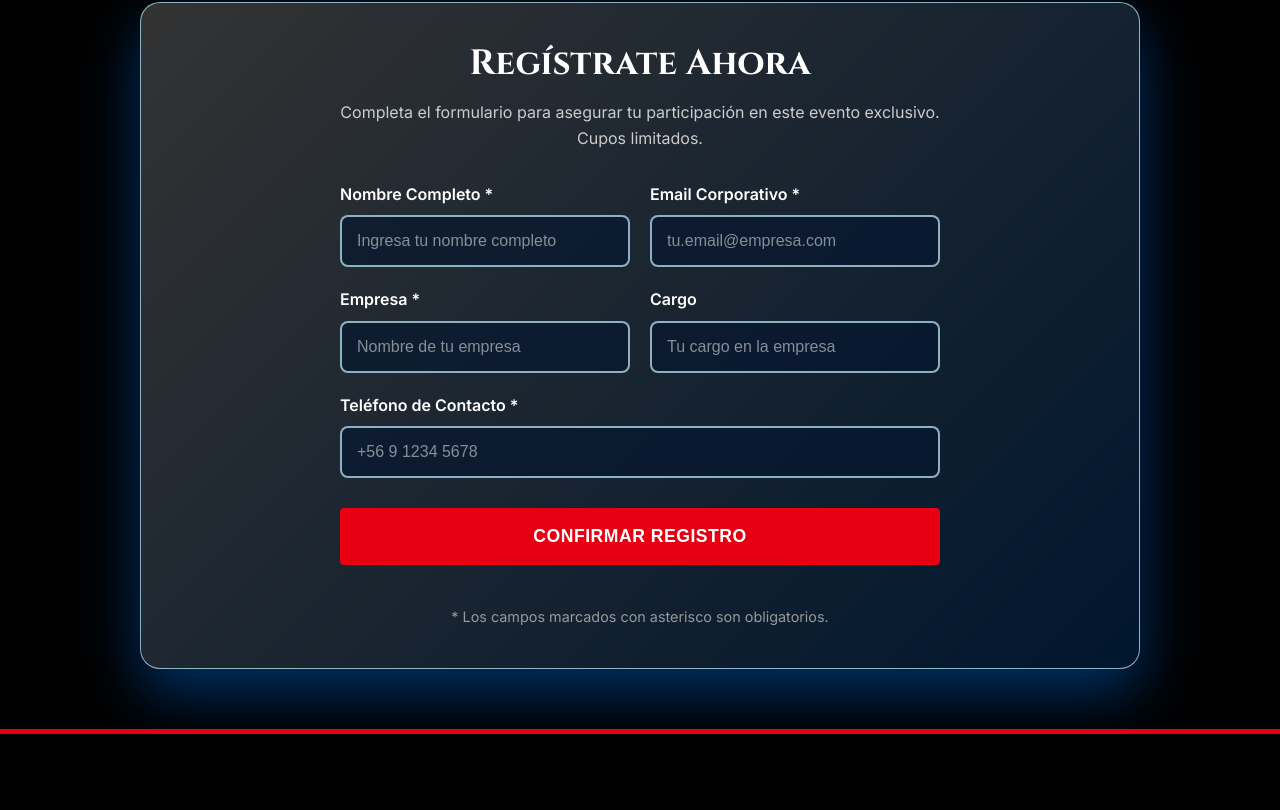
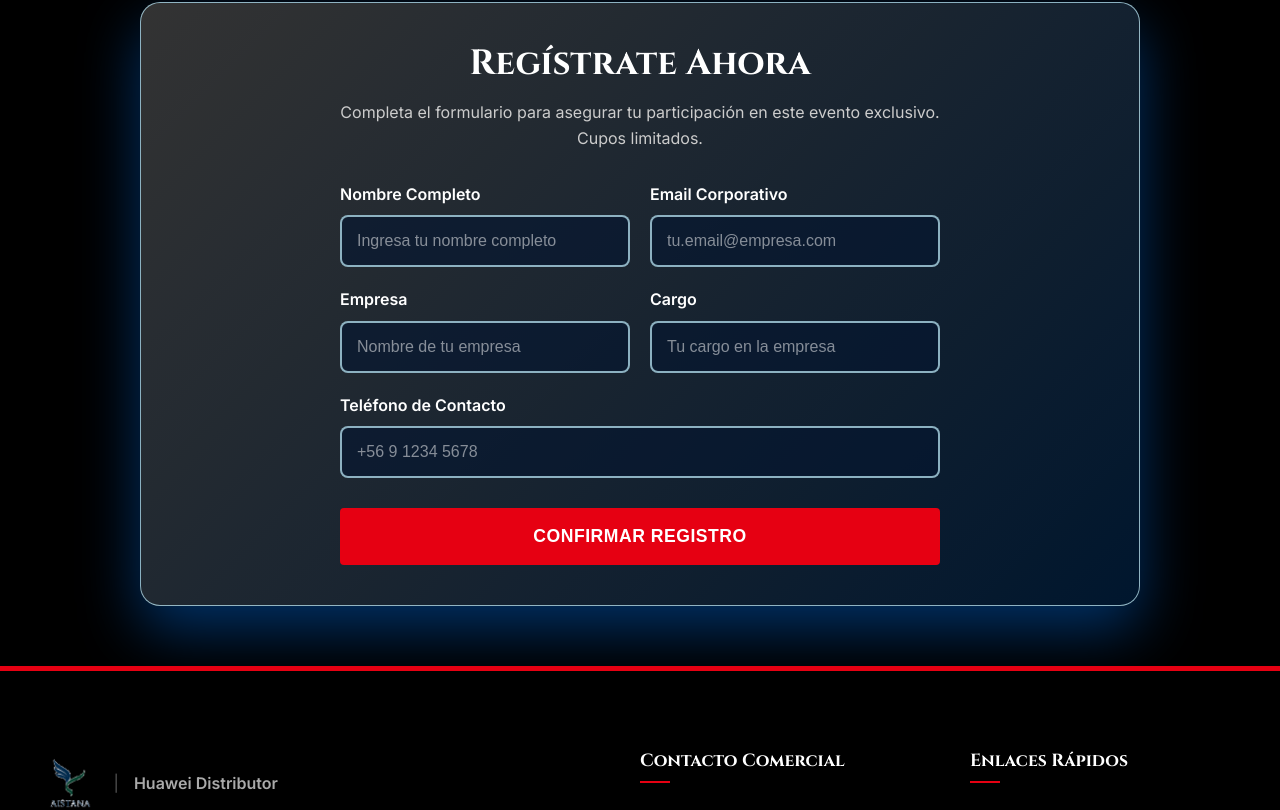
Before and after one commit to crdiazu/landing-huawei, a React (Vite) app: page / in a window 1280 px wide. Shown: the part 624-1434 px from the top of the page. Built offline with nearby package versions, Linux system fonts and the light colour scheme.

Commit message:
Relajar validaciones formulario (text inputs en vez de email/tel y quitar required)

```diff
--- a/src/components/TechnicalSaloon.jsx
+++ b/src/components/TechnicalSaloon.jsx
@@ -140,27 +140,25 @@ const TechnicalSaloon = () => {
               <form className="registration-form" onSubmit={handleSubmit}>
                 <div className="form-row">
                   <div className="form-group">
-                    <label htmlFor="name">Nombre Completo *</label>
+                    <label htmlFor="name">Nombre Completo</label>
                     <input
                       type="text"
                       id="name"
                       name="name"
                       value={formData.name}
                       onChange={handleInputChange}
-                      required
                       placeholder="Ingresa tu nombre completo"
                     />
                   </div>
 
                   <div className="form-group">
-                    <label htmlFor="email">Email Corporativo *</label>
+                    <label htmlFor="email">Email Corporativo</label>
                     <input
-                      type="email"
+                      type="text"
                       id="email"
                       name="email"
                       value={formData.email}
                       onChange={handleInputChange}
-                      required
                       placeholder="tu.email@empresa.com"
                     />
                   </div>
@@ -168,14 +166,13 @@ const TechnicalSaloon = () => {
 
                 <div className="form-row">
                   <div className="form-group">
-                    <label htmlFor="company">Empresa *</label>
+                    <label htmlFor="company">Empresa</label>
                     <input
                       type="text"
                       id="company"
                       name="company"
                       value={formData.company}
                       onChange={handleInputChange}
-                      required
                       placeholder="Nombre de tu empresa"
                     />
                   </div>
@@ -194,14 +191,13 @@ const TechnicalSaloon = () => {
                 </div>
 
                 <div className="form-group">
-                  <label htmlFor="phone">Teléfono de Contacto *</label>
+                  <label htmlFor="phone">Teléfono de Contacto</label>
                   <input
-                    type="tel"
+                    type="text"
                     id="phone"
                     name="phone"
                     value={formData.phone}
                     onChange={handleInputChange}
-                    required
                     placeholder="+56 9 1234 5678"
                   />
                 </div>
@@ -234,10 +230,6 @@ const TechnicalSaloon = () => {
                 >
                   {isLoading ? 'Enviando...' : 'Confirmar Registro'}
                 </button>
-
-                <p className="form-note">
-                  * Los campos marcados con asterisco son obligatorios.
-                </p>
               </form>
             )}
           </div>
```
